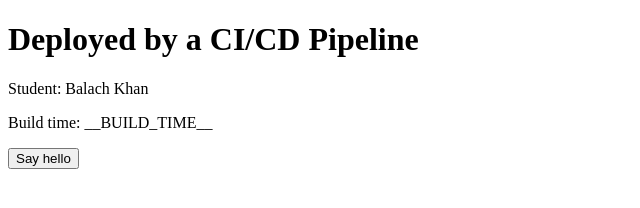
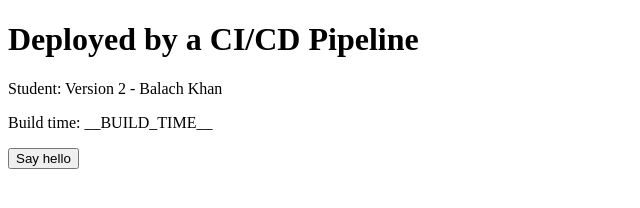
Before and after one commit to balach9305/jenkins-lab11, a website: page src/index.html in a window 1280 px wide. Shown: the whole page, without its empty margins (0-640 px from the left). Drawn offline with Linux system fonts and the light colour scheme.

Commit message:
Update website to Version 2

```diff
--- a/src/index.html
+++ b/src/index.html
@@ -3,7 +3,7 @@
 <head><title>CSC418 Lab 11</title></head>
 <body>
   <h1 id="main-heading">Deployed by a CI/CD Pipeline</h1>
-  <p id="student">Student: Balach Khan</p>
+  <p id="student">Student: Version 2 - Balach Khan</p>
   <p id="build">Build time: __BUILD_TIME__</p>
   <button id="greet" onclick="document.getElementById('message').textContent='Hello from the pipeline!'">Say hello</button>
   <p id="message"></p>
```
